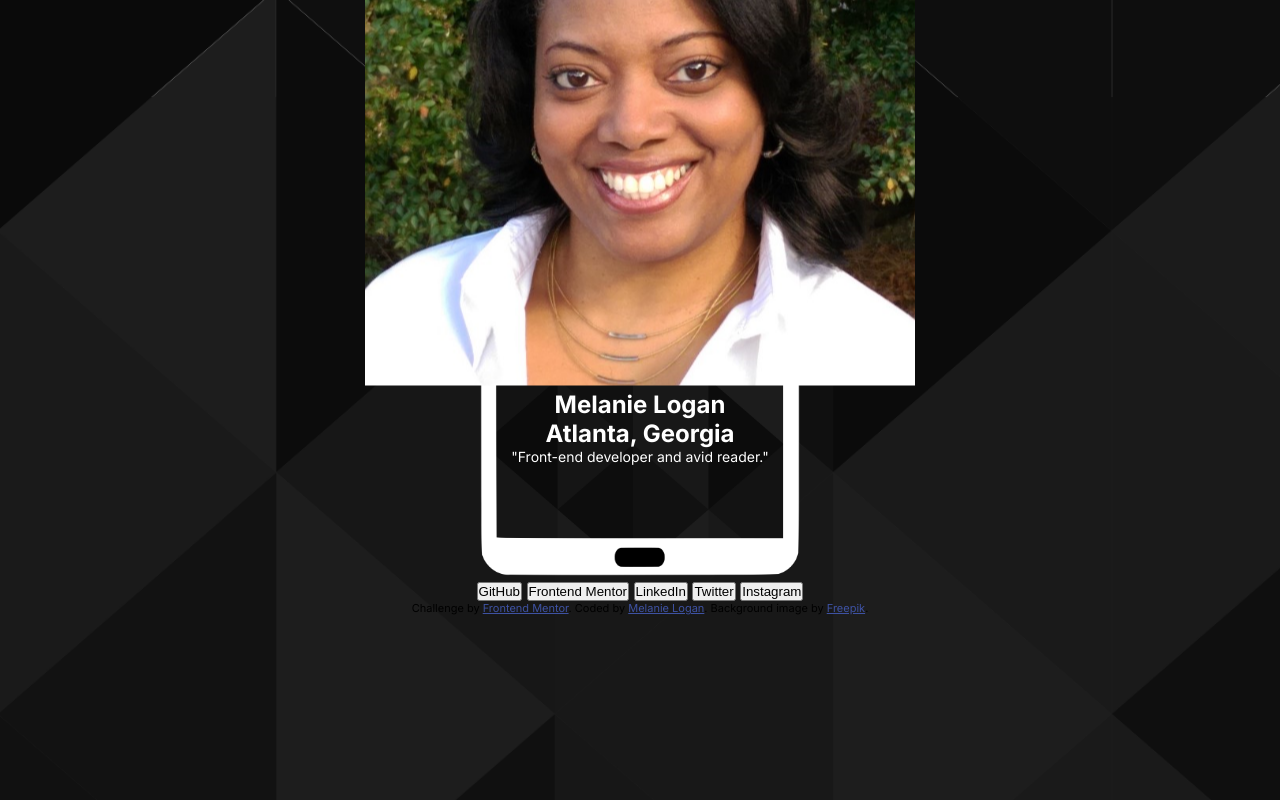
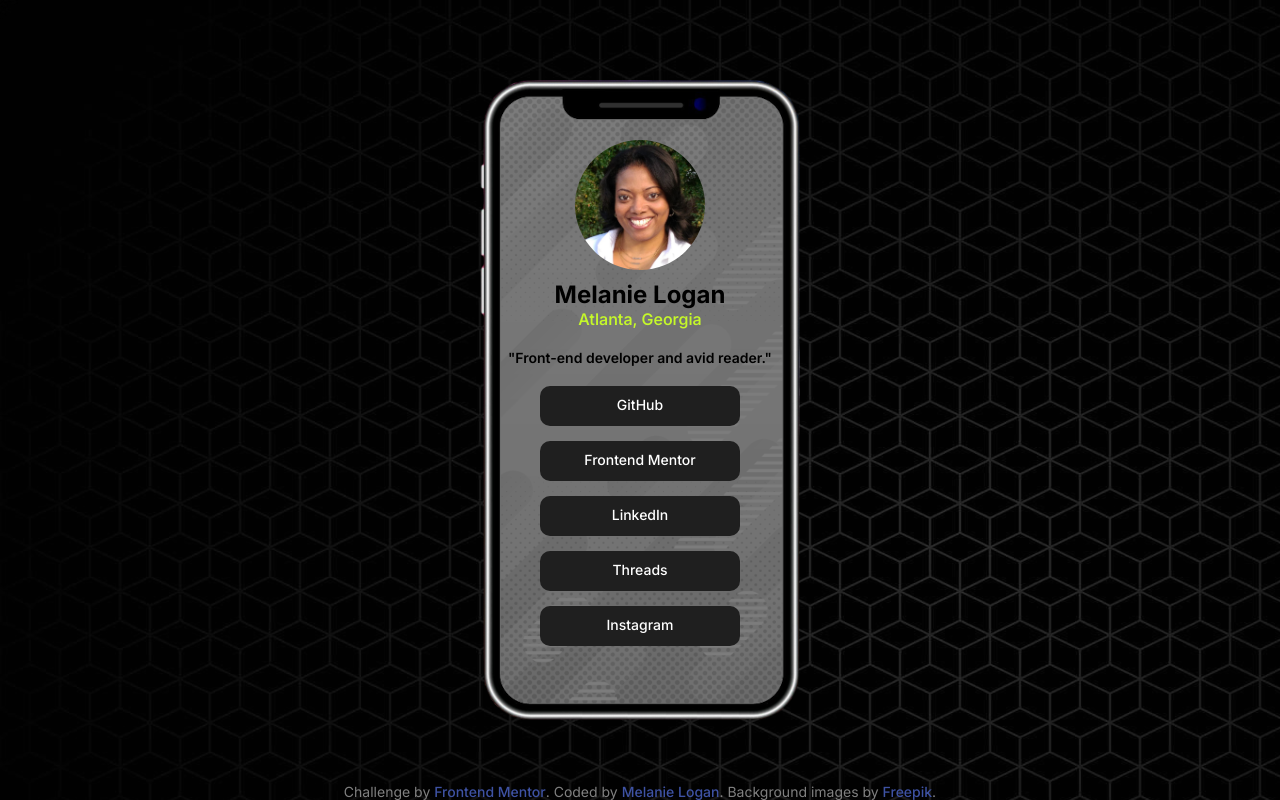
Before and after one commit to melanielogan74/sandbox, a plain HTML site: page frontend_mentor/social-links-profile-main/index.html in a window 1280 px wide. Drawn offline with Linux system fonts and the light colour scheme.

Commit message:
Update background and container styling

```diff
--- a/frontend_mentor/social-links-profile-main/index.html
+++ b/frontend_mentor/social-links-profile-main/index.html
@@ -8,33 +8,34 @@
   <link rel="icon" type="image/png" sizes="32x32" href="./assets/images/favicon-32x32.png">
 
   <title>Frontend Mentor | Social links profile</title>
+
 </head>
 <body>
-  <main>
-    <img id="phone-background" src="./assets/images/cell-phone.png" alt="" />
+  <!-- Container for profile -->
+  <main class="container">
 
-    <!-- Developer Information -->
-    <section class="developer-info">
-      <img src="./assets/images/avatar-melanie.png" >
+    <!-- Developer information -->
+    <section class="profile">
+      <img src="./assets/images/avatar-melanie.png" alt="" />
       <h1>Melanie Logan</h1>
       <h2>Atlanta, Georgia</h2>
       <p>"Front-end developer and avid reader."</p>
     </section>
 
-    <!-- Social media links -->
-    <section class="social-buttons">
-      <button class="button-github">GitHub</button>
-      <button class="button-fm">Frontend Mentor</button>
-      <button class="button-linkedin">LinkedIn</button>
-      <button class="button-twitter">Twitter</button>
-      <button class="button-instagram">Instagram</button>
-    </section>
+    <!-- Links to developer's social media -->
+    <ul class="social-links">
+      <li><a href="https://github.com/melanielogan74/sandbox/tree/main/frontend_mentor" target="_blank">GitHub</a></li>
+      <li><a href="https://www.frontendmentor.io/profile/melanielogan74" target="_blank">Frontend Mentor</a></li>
+      <li><a href="https://www.linkedin.com/in/melanievlogan/" target="_blank">LinkedIn</a></li>
+      <li><a href="https://www.threads.net/@melanievlogan" target="_blank">Threads</a></li>
+      <li><a href="https://www.instagram.com/melanievlogan/" target="_blank">Instagram</a></li>
+    </ul>
   </main>
 
-  <!-- Attribution for challenge, developer, and image -->
+  <!-- Credits -->
   <div class="attribution">
     Challenge by <a href="https://www.frontendmentor.io?ref=challenge" target="_blank">Frontend Mentor</a>.
-    Coded by <a href="#">Melanie Logan</a>. Background image by <a href="https://www.freepik.com/free-vector/abstract-3d-background-with-black-paper-layers_17821264.htm" target="_blank">Freepik</a>.
+    Coded by <a href="#">Melanie Logan</a>. Background images by <a href="https://freepik.com" target="_blank">Freepik</a>.
   </div>
 </body>
 </html>
--- /dev/null
+++ b/frontend_mentor/social-links-profile-main/style-old.css
@@ -0,0 +1,104 @@
+/* Default page font */
+@import url('https://fonts.googleapis.com/css2?family=Inter:ital,opsz,wght@0,14..32,400..700;1,14..32,400..700&display=swap');
+
+/* Reset CSS */
+* {
+    margin: 0;
+    padding: 0;
+    box-sizing: border-box;
+}
+
+/* Global variables */
+:root {
+
+    --body-font: Inter, sans-serif;
+    --color-green: hsl(75, 94%, 57%);
+    --color-white: hsl(0, 0%, 100%);
+    --color-ltgrey: hsl(0, 0%, 20%);
+    --color-midgrey: hsl(0, 0%, 12%);
+    --color-dkgrey: hsl(0, 0%, 8%);
+
+}
+
+body {
+    background-image: url("./assets/images/black-abstract-background.png");
+    background-size: 500%;
+    font-family: Inter, san sans-serif;
+}
+
+p {
+    font-size: 0.875rem;
+}
+
+a {
+    text-decoration: none;
+}
+
+/* Profile styling */
+main {
+    position: relative;
+    text-align: center;
+    display: flex;
+    flex-direction: column;
+    justify-content: center;
+    align-items: center;
+}
+
+#phone-background {
+    width: 25%;
+}
+
+.developer-info {
+    position: absolute;
+    top: 25%;
+    left: 50%;
+    transform: translate(-50%,-50%);
+}
+
+h1 {
+    font-weight: 500;
+}
+
+#color-slogan {
+    color: red;
+}
+
+.social-buttons {
+    display: flex;
+    flex-direction: column;
+    justify-content: center;
+    align-items: center;
+    top: 40%;
+    position: absolute;
+}
+
+button {
+    width: 275px;
+    height: 50px;
+    margin-bottom: 20px;
+    font-size: medium;
+    font-weight: 700;
+    border-radius: 5px;
+    border: none;
+}
+
+button:hover {
+    background-color: blueviolet;
+    color: yellow;
+
+}
+
+/* Attribution */
+.attribution {
+    font-size: .6875rem;
+    display: block;
+    position: absolute;
+    bottom: 0;
+    left: 0;
+    right: 0;
+    text-align: center;
+}
+
+.attribution a {
+    color: hsl(228, 45%, 44%);
+}
--- a/frontend_mentor/social-links-profile-main/style.css
+++ b/frontend_mentor/social-links-profile-main/style.css
@@ -1,4 +1,4 @@
-/* Default page font */
+/* Import default font */
 @import url('https://fonts.googleapis.com/css2?family=Inter:ital,opsz,wght@0,14..32,400..700;1,14..32,400..700&display=swap');
 
 /* Reset CSS */
@@ -10,47 +10,120 @@
 
 /* Global variables */
 :root {
+    --font: Inter, sans-serif;
+    --green: hsl(75, 94%, 57%);
+    --white: hsl(0, 0%, 100%);
+    --ltgrey: hsl(0, 0%, 50%);
+    --midgrey: hsl(0, 0%, 12%);
+    --dkgrey: hsl(0, 0%, 8%);
+}
 
-    --body-font: Inter, sans-serif;
-    --color-green: hsl(75, 94%, 57%);
-    --color-white: hsl(0, 0%, 100%);
-    --color-ltgrey: hsl(0, 0%, 20%);
-    --color-midgrey: hsl(0, 0%, 12%);
-    --color-dkgrey: hsl(0, 0%, 8%);
+/* Add flex to center container on page */
+body {
+    font-family: var(--font);
+    background-image: url("./assets/images/page-background.png");
+    width: 100%;
+    height: 100vh;
+    display: flex;
+    justify-content: center;
+    align-items: center;
+}
+
+/* Container and profile styling */
+.container {
+    display: flex;
+    flex-direction: column;
+    justify-content: center;
+    align-items: center;
+    background-image: url(./assets/images/cell-phone-background.png);
+    background-repeat: no-repeat;
+    width: 320px;
+    height: 640px;
+    border-radius: 25px;
+}
+
+img {
+    width: 130px;
+    height: 130px;
+    border-radius: 75px;
+}
+
+h2 {
+    font-size: 16px;
+    font-weight: 550;
+    color: var(--green);
+}
+
+p {
+    font-size: 14px;
+    font-weight: 600;
+}
+
+.profile {
+    display: flex;
+    justify-content: center;
+    align-items: center;
+    flex-direction: column;
+}
+
+.profile img {
+    margin-bottom: 10px;
+}
+
+.profile h2, p {
+    margin-bottom: 20px;
+}
+
+.social-links {
+    display: flex;
+    flex-direction: column;
+    justify-content: center;
+    align-items: center;
+}
+
+li {
+    background-color: var(--midgrey);
+    margin-bottom: 15px;
+    padding: 10px 0;
+    width: 200px;
+    height: 40px;
+    list-style: none;
+    text-align: center;
+    border-radius: 10px;
+    font-size: 14px;
 
 }
 
-body {
-    background-image: url("./assets/images/black-abstract-background.png");
-    background-size: 500%;
-    font-family: Inter, san sans-serif;
+a:link {
+    text-decoration: none;
+    color: var(--white);
+    font-weight: 500;
 }
 
-p {
-    font-size: 0.875rem;
-}
-/* Profile styling */
-main {
-    position: relative;
-    text-align: center;
-    color: var(--color-white);
+a:visited {
+    text-decoration: none;
+    color: var(--ltgrey);
+    font-weight: 500;
+  }
+
+li:hover {
+    background-color: var(--green);
 }
 
-#phone-background {
-    width:25%;
+li:hover a {
+    color: var(--dkgrey);
 }
 
-.developer-info {
+/* Credits */
+.attribution {
+    font-size: 0.875rem;
+    color: var(--ltgrey);
+    text-align: center;
+    display: block;
     position: absolute;
-    top: 25%;
-    left: 50%;
-    transform: translate(-50%,-50%);
-}
-
-/* Attribution */
-.attribution {
-    font-size: 11px;
-    text-align: center;
+    right: 0;
+    bottom: 0;
+    left: 0;
 }
 
 .attribution a {
```
Also changed, not shown: frontend_mentor/social-links-profile-main/index-old.html (added, +40 -0 lines), frontend_mentor/social-links-profile-main/assets/images/black-abstract-background.png (deleted), frontend_mentor/social-links-profile-main/assets/images/cell-phone-background.png (added), frontend_mentor/social-links-profile-main/assets/images/cell-phone.png (deleted), frontend_mentor/social-links-profile-main/assets/images/desktop-view-screenshot.png (added), frontend_mentor/social-links-profile-main/assets/images/mobile-view-screenshot.png (added), frontend_mentor/social-links-profile-main/assets/images/page-background.png (added).
